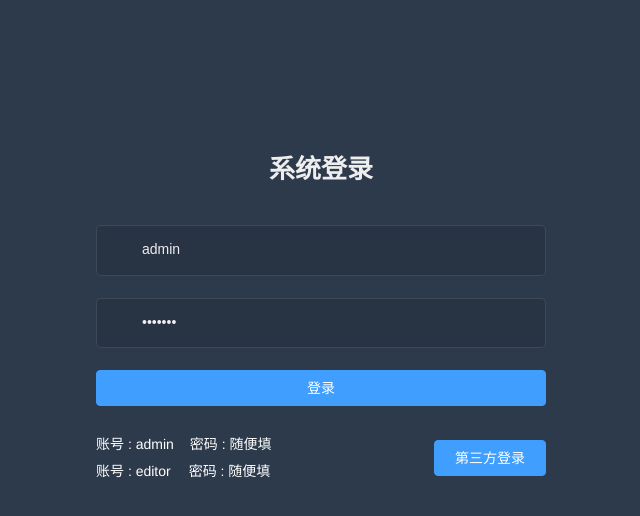
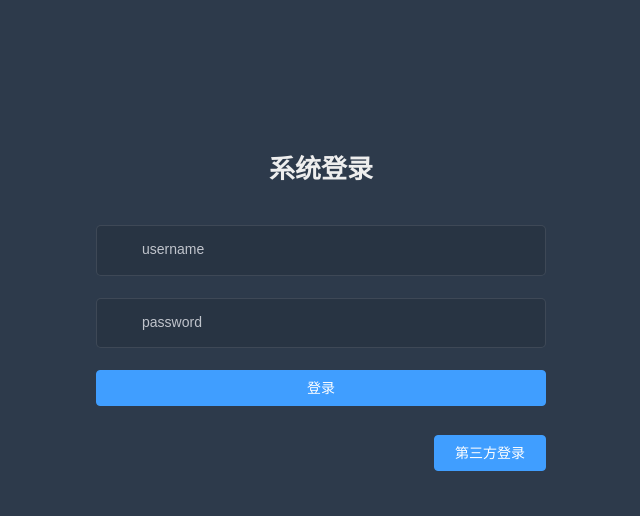
Before and after one commit to lybsln/TpVue, a Vue app: page /login in a window 1280 px wide. Shown: the top 516 px of the page, without its empty margins (319-959 px from the left). Built offline with nearby package versions, Linux system fonts and the light colour scheme.

Commit message:
登陆、用户信息、权限
修改登录、用户信息接口获取信息
去除原roles权限

```diff
--- a/src/api/login.js
+++ b/src/api/login.js
@@ -2,7 +2,7 @@
  * @Author: Kamil
  * @Date: 2018-04-18 15:28:33
  * @Last Modified by: Kamil
- * @Last Modified time: 2018-04-24 10:37:34
+ * @Last Modified time: 2018-04-28 17:06:58
  */
 import http from '@/utils/http.js'
 
@@ -28,7 +28,7 @@ export function getUserInfo(token) {
   const data = {
     token
   }
-  return http.post('/admin/login/userInfo', data)
+  return http.post('/admin/user/userInfo', data)
 }
 
 /**
--- a/src/lang/en.js
+++ b/src/lang/en.js
@@ -62,7 +62,6 @@ export default {
     logIn: 'Log in',
     username: 'Username',
     password: 'Password',
-    any: 'any',
     thirdparty: 'Or connect with',
     thirdpartyTips: 'Can not be simulated on local, so please combine you own business simulation! ! !'
   },
--- a/src/lang/zh.js
+++ b/src/lang/zh.js
@@ -62,7 +62,6 @@ export default {
     logIn: '登录',
     username: '账号',
     password: '密码',
-    any: '随便填',
     thirdparty: '第三方登录',
     thirdpartyTips: '本地不能模拟，请结合自己业务进行模拟！！！'
   },
--- a/src/permission.js
+++ b/src/permission.js
@@ -10,11 +10,11 @@ var routers = []
 NProgress.configure({ showSpinner: false })// NProgress Configuration
 
 // permissiom judge function
-function hasPermission(roles, permissionRoles) {
-  if (roles.indexOf('admin') >= 0) return true // admin permission passed directly
-  if (!permissionRoles) return true
-  return roles.some(role => permissionRoles.indexOf(role) >= 0)
-}
+// function hasPermission(roles, permissionRoles) {
+//   if (roles.indexOf('admin') >= 0) return true // admin permission passed directly
+//   if (!permissionRoles) return true
+//   return roles.some(role => permissionRoles.indexOf(role) >= 0)
+// }
 
 const whiteList = ['/login', '/authredirect']// no redirect whitelist
 
@@ -26,7 +26,7 @@ router.beforeEach((to, from, next) => {
       next({ path: '/' })
       NProgress.done() // if current page is dashboard will not trigger	afterEach hook, so manually handle it
     } else {
-      if (store.getters.roles.length === 0) { // 判断当前用户是否已拉取完user_info信息
+      if (store.getters.name.length === 0) { // 判断当前用户是否已拉取完user_info信息
         store.dispatch('GetUserInfo').then(res => { // 拉取user_info
           // const roles = res.data.roles // note: roles must be a array! such as: ['editor','develop']
           const menus = res.data.menus
@@ -58,11 +58,12 @@ router.beforeEach((to, from, next) => {
         })
       } else {
         // 没有动态改变权限的需求可直接next() 删除下方权限判断 ↓
-        if (hasPermission(store.getters.roles, to.meta.roles)) {
-          next()//
-        } else {
-          next({ path: '/401', replace: true, query: { noGoBack: true }})
-        }
+        // if (hasPermission(store.getters.roles, to.meta.roles)) {
+        //   next()//
+        // } else {
+        //   next({ path: '/401', replace: true, query: { noGoBack: true }})
+        // }
+        next()
         // 可删 ↑
       }
     }
--- a/src/store/getters.js
+++ b/src/store/getters.js
@@ -8,7 +8,6 @@ const getters = {
   name: state => state.user.name,
   introduction: state => state.user.introduction,
   status: state => state.user.status,
-  roles: state => state.user.roles,
   setting: state => state.user.setting,
   permission_routers: state => state.permission.routers,
   addRouters: state => state.permission.addRouters,
--- a/src/store/modules/user.js
+++ b/src/store/modules/user.js
@@ -10,7 +10,6 @@ const user = {
     name: '',
     avatar: '',
     introduction: '',
-    roles: [],
     setting: {
       articlePlatform: []
     }
@@ -37,9 +36,6 @@ const user = {
     },
     SET_AVATAR: (state, avatar) => {
       state.avatar = avatar
-    },
-    SET_ROLES: (state, roles) => {
-      state.roles = roles
     }
   },
 
@@ -72,10 +68,9 @@ const user = {
       const result = await getUserInfo(state.token)
       const info = result.data
       if (info.code === 0) {
-        commit('SET_ROLES', info.data.roles)
         commit('SET_NAME', info.data.name)
         commit('SET_AVATAR', info.data.avatar)
-        commit('SET_INTRODUCTION', info.data.introduction)
+        commit('SET_INTRODUCTION', info.data.intro)
         return info
       }
       return false
@@ -115,7 +110,6 @@ const user = {
       return new Promise((resolve, reject) => {
         logout(state.token).then(() => {
           commit('SET_TOKEN', '')
-          commit('SET_ROLES', [])
           removeToken()
           resolve()
         }).catch(error => {
@@ -140,7 +134,6 @@ const user = {
         setToken(role)
         getUserInfo(role).then(response => {
           const data = response.data
-          commit('SET_ROLES', data.roles)
           commit('SET_NAME', data.name)
           commit('SET_AVATAR', data.avatar)
           commit('SET_INTRODUCTION', data.introduction)
--- a/src/styles/sidebar.scss
+++ b/src/styles/sidebar.scss
@@ -58,7 +58,7 @@
       &:hover {
         span {
           display: block;
-          border-radius: 3px;
+          // border-radius: 3px;
           z-index: 1002;
           width: 140px;
           height: 50px;
--- a/src/utils/http.js
+++ b/src/utils/http.js
@@ -1,6 +1,7 @@
 'use strict'
 
 import axios from 'axios'
+import { Message } from 'element-ui'
 import qs from 'qs'
 
 axios.interceptors.request.use(config => {
@@ -33,10 +34,19 @@ function checkStatus(response) {
 function checkCode(res) {
   // 如果code异常(这里已经包括网络错误，服务器错误，后端抛出的错误)，可以弹出一个错误提示，告诉用户
   if (res.status === -404) {
-    alert(res.msg)
+    Message({
+      message: res.msg,
+      type: 'error',
+      duration: 5 * 1000
+    })
   }
-  if (res.data && (!res.data.data)) {
-    alert(res.data.error)
+  var code = res.data.code
+  if (code !== 0) {
+    Message({
+      message: res.data.msg,
+      type: 'error',
+      duration: 5 * 1000
+    })
   }
   return res
 }
--- a/src/views/dashboard/index.vue
+++ b/src/views/dashboard/index.vue
@@ -19,11 +19,11 @@ export default {
   },
   computed: {
     ...mapGetters([
-      'roles'
+      'name'
     ])
   },
   created() {
-    if (!this.roles.includes('admin')) {
+    if (!this.name.includes('超级管理员')) {
       this.currentRole = 'editorDashboard'
     }
   }
--- a/src/views/layout/components/Sidebar/SidebarItem.vue
+++ b/src/views/layout/components/Sidebar/SidebarItem.vue
@@ -32,7 +32,7 @@
           <router-link v-else :to="item.path+'/'+child.path" :key="child.name">
             <el-menu-item :index="item.path+'/'+child.path">
               <svg-icon v-if="child.meta&&child.meta.icon" :icon-class="child.meta.icon"></svg-icon>
-              <span v-if="child.meta&&child.meta.title">{{generateTitle(child.meta.title)}}</span>
+              <span v-if="child.meta&&child.meta.title" style="margin-left:14px;">{{generateTitle(child.meta.title)}}</span>
             </el-menu-item>
           </router-link>
         </template>
--- a/src/views/login/index.vue
+++ b/src/views/login/index.vue
@@ -23,16 +23,6 @@
       </el-form-item>
 
       <el-button type="primary" style="width:100%;margin-bottom:30px;" :loading="loading" @click.native.prevent="handleLogin">{{$t('login.logIn')}}</el-button>
-
-      <div class="tips">
-        <span>{{$t('login.username')}} : admin</span>
-        <span>{{$t('login.password')}} : {{$t('login.any')}}</span>
-      </div>
-      <div class="tips">
-        <span style="margin-right:18px;">{{$t('login.username')}} : editor</span>
-        <span>{{$t('login.password')}} : {{$t('login.any')}}</span>
-      </div>
-
       <el-button class="thirdparty-button" type="primary" @click="showDialog=true">{{$t('login.thirdparty')}}</el-button>
     </el-form>
 
@@ -72,8 +62,8 @@ export default {
     }
     return {
       loginForm: {
-        username: 'admin',
-        password: '1111111'
+        username: '',
+        password: ''
       },
       loginRules: {
         username: [{ required: true, trigger: 'blur', validator: validateUsername }],
@@ -236,7 +226,7 @@ $light_gray:#eee;
   .thirdparty-button {
     position: absolute;
     right: 35px;
-    bottom: 28px;
+    bottom: -20px;
   }
 }
 </style>
```
